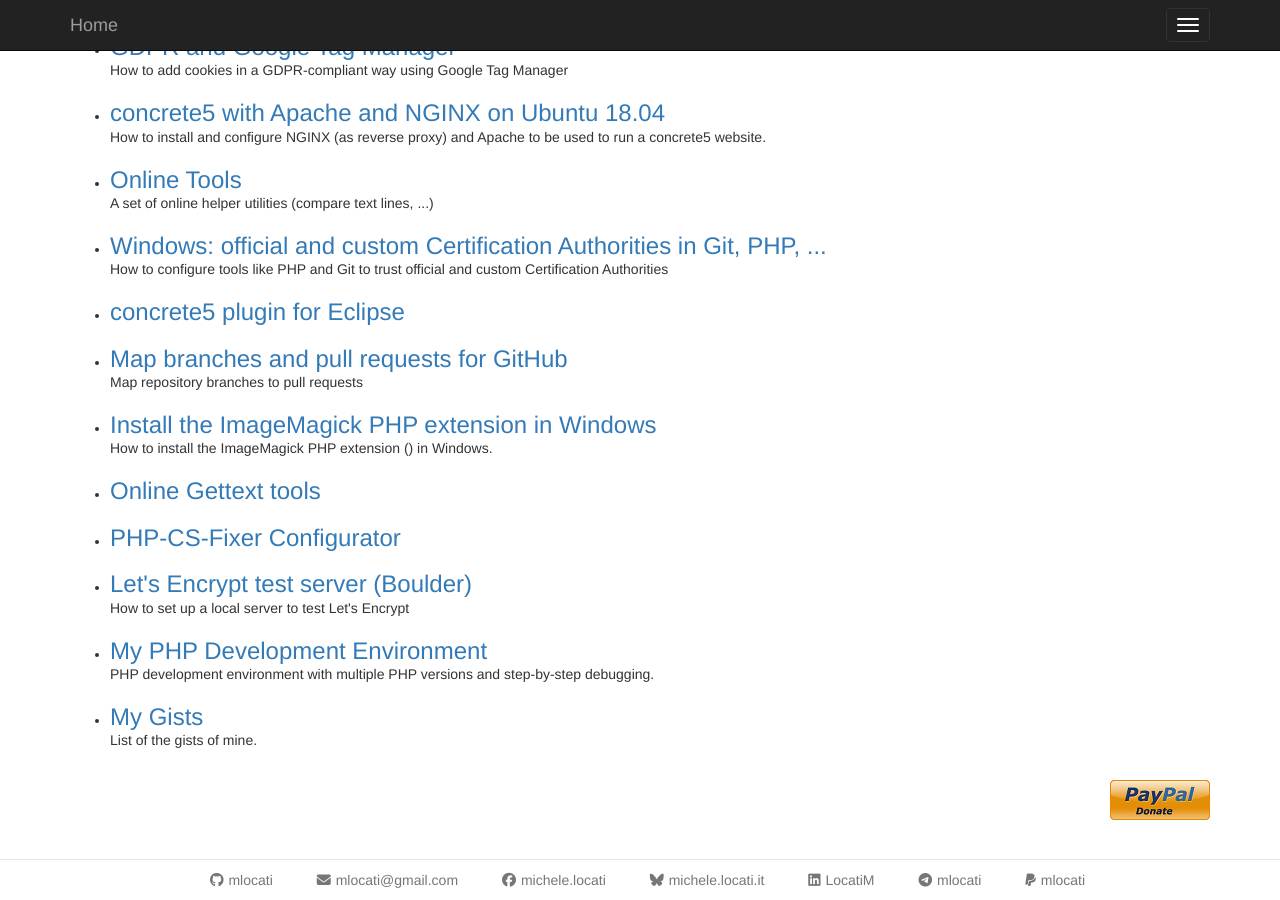
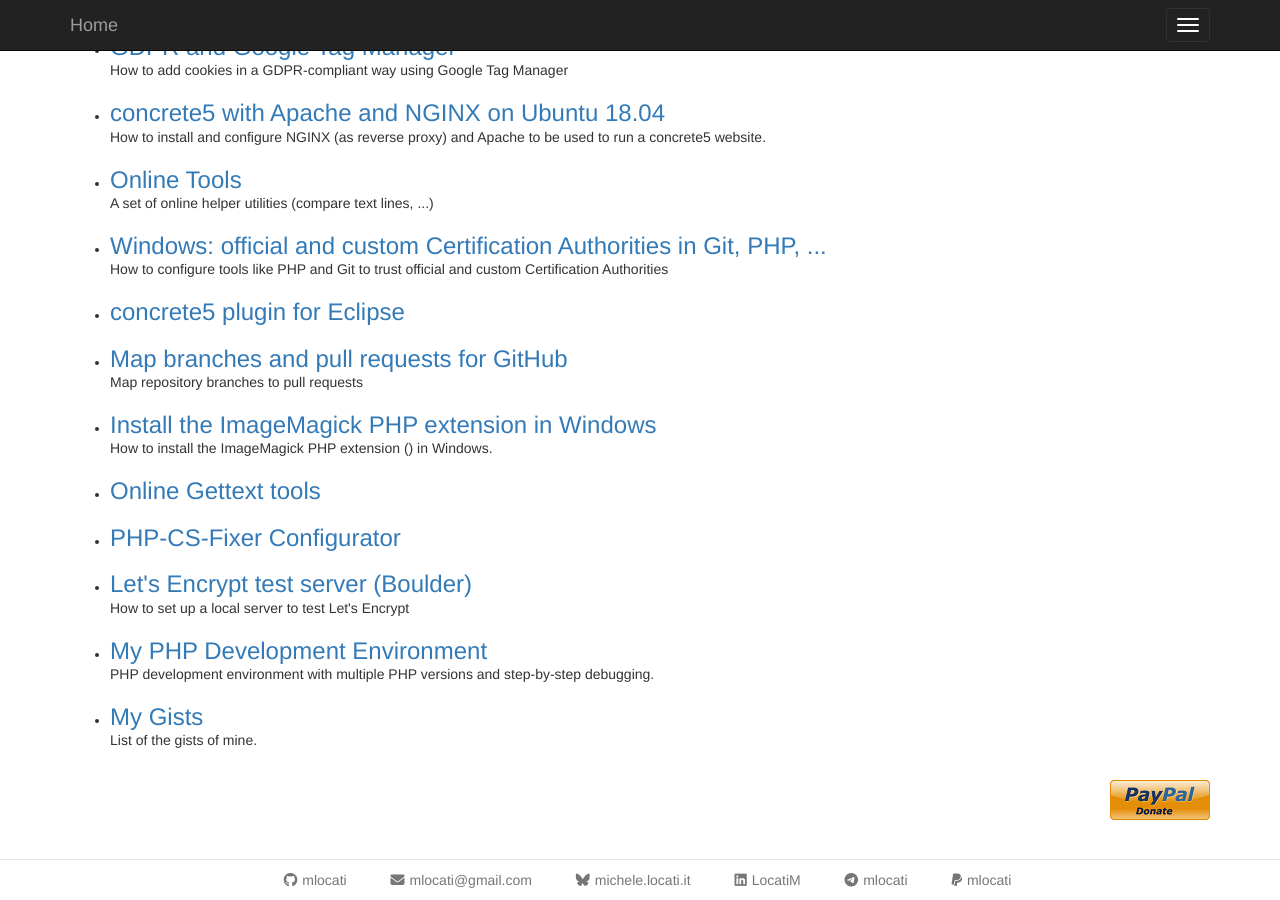
Before and after one commit to mlocati/mlocati.github.io, a Jekyll site: the page built from index.md, in a window 1280 px wide and 900 px high, scrolled down 541 px. Built offline with Jekyll 4.4.1, drawn with Linux system fonts in a browser that asks for light colours; comment, search, counter and statistics services are not loaded.

Commit message:
Remove Facebook

```diff
--- a/_includes/footer.html
+++ b/_includes/footer.html
@@ -8,9 +8,6 @@
 					</li>
 					<li>
 						<a title="Email" href="mailto:mlocati@gmail.com"><i class="fa-solid fa-envelope"></i><span class="hidden-md hidden-sm hidden-xs">mlocati@gmail.com</span></a>
-					</li>
-					<li>
-						<a title="Facebook" href="https://www.facebook.com/michele.locati"><i class="fa-brands fa-facebook"></i><span class="hidden-md hidden-sm hidden-xs">michele.locati</span></a>
 					</li>
 					<li>
 						<a title="Bluesky" href="https://bsky.app/profile/michele.locati.it"><i class="fa-brands fa-bluesky"></i><span class="hidden-md hidden-sm hidden-xs">michele.locati.it</span></a>
```
